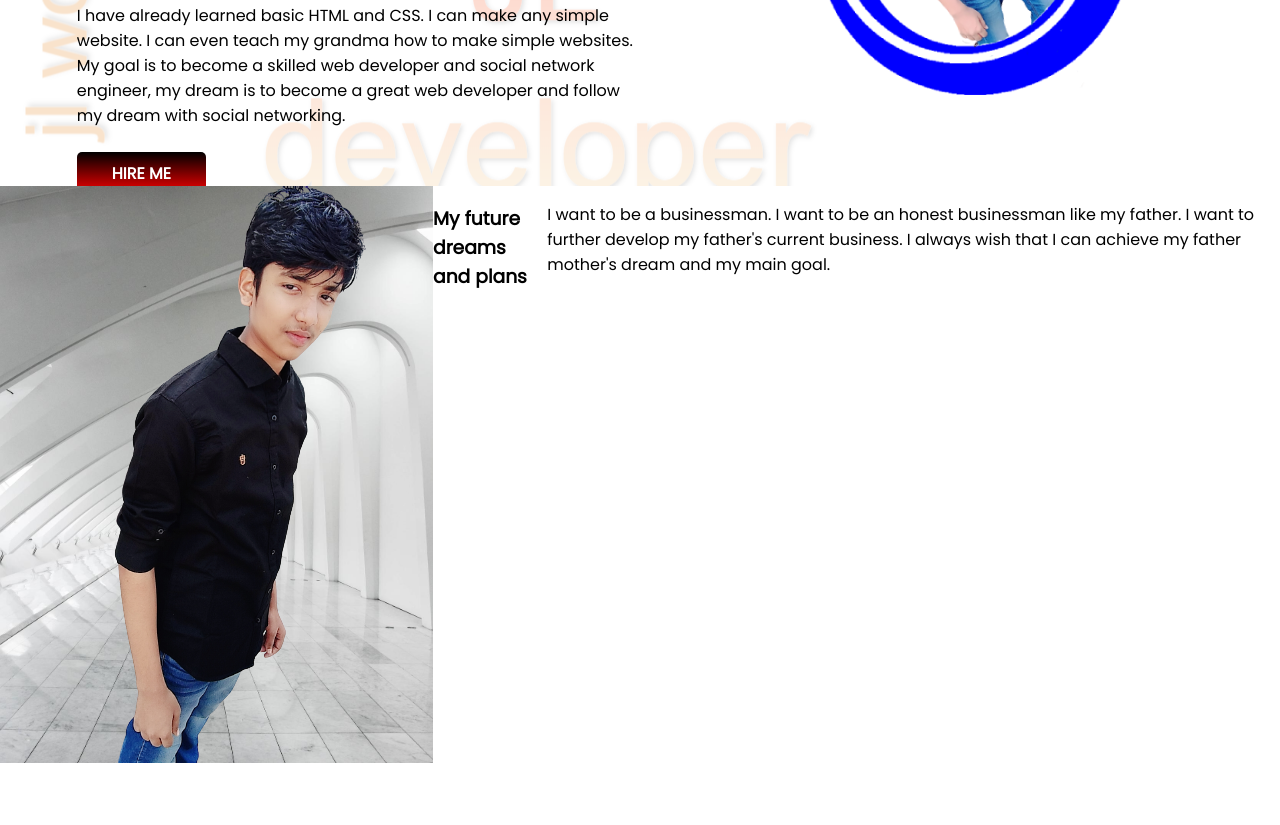
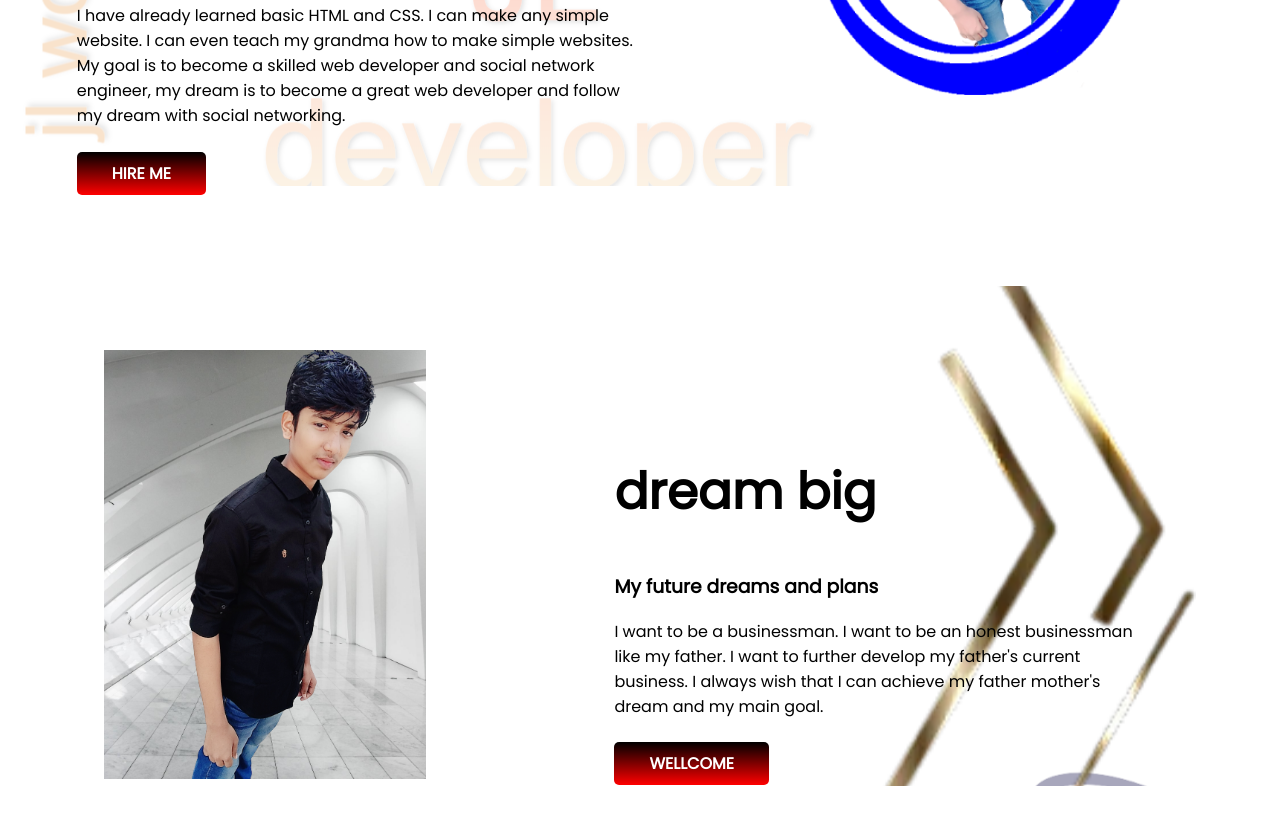
Before and after one commit to jahidul4738/my-first-repo, a plain HTML site: page index.html in a window 1280 px wide. Shown: the part 357-1182 px from the top of the page. Before the commit the page ends 1127 px from the top, so only its background shows below. Drawn offline with Linux system fonts and the light colour scheme.

Commit message:
added header

```diff
--- a/index.html
+++ b/index.html
@@ -36,14 +36,23 @@
             <img src="asdf.png" alt="">
         </div>
     </section>
-    <section class="md-jl">
-        <div>
+    <section class="mn-mn">
+        <div class="half-widt sd-sd">
             <img src="images/2nd-img.png" alt="">
         </div>
-        <h3>My future dreams and plans</h3>
-        <p>I want to be a businessman. I want to be an honest businessman like my father. I want to further develop my
-            father's
-            current business. I always wish that I can achieve my father mother's dream and my main goal.</p>
+        <div class="half-widt er-er">
+            <H1 class="as-as">dream big</H1>
+            <h3>My future dreams and plans</h3>
+            <p>I want to be a businessman. I want to be an honest businessman like my father. I want to
+                further develop
+                my
+                father's
+                current business. I always wish that I can achieve my father mother's dream and my main goal.</p>
+            <div class="its-ok">
+                <a class="link-botton" target="_blank"
+                    href="https://www.linkedin.com/in/md-jahidul-7b3627219/">WELLCOME</a>
+            </div>
+        </div>
     </section>
 </body>
 
--- a/style.css
+++ b/style.css
@@ -1,6 +1,11 @@
 body {
     font-family: 'Poppins', sans-serif;
     margin: 0;
+}
+
+section {
+    display: flex;
+    margin-bottom: 100px;
 }
 
 
@@ -34,7 +39,6 @@ body {
 .top-benar {
     background-image: url(sssh.png);
     background-repeat: no-repeat;
-    display: flex;
 }
 
 .cen-ter {
@@ -47,6 +51,28 @@ body {
     color: rgb(236, 129, 83);
 }
 
-.md-jl {
-    display: flex;
+.we-we {
+    padding-right: 20%;
 }
+
+.as-as {
+    font-size: 50px;
+}
+
+.er-er {
+    padding-top: 10%;
+    padding-left: 0px;
+    padding-right: 10%;
+}
+
+.sd-sd img {
+    width: 60%;
+
+}
+
+.mn-mn {
+    background-image: url(images/Screenshot.png);
+    background-repeat: no-repeat;
+    background-position: right;
+    margin-right: 0px;
+}
```
Also changed, not shown: Screenshot.png (added), images/Screenshot.png (added).
